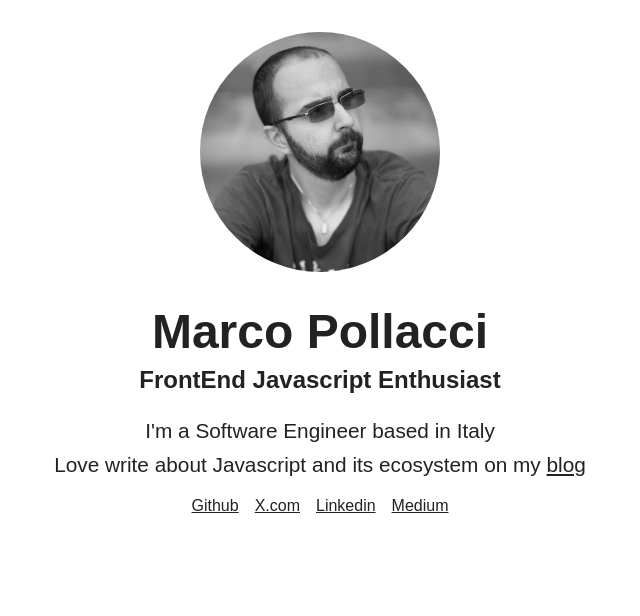
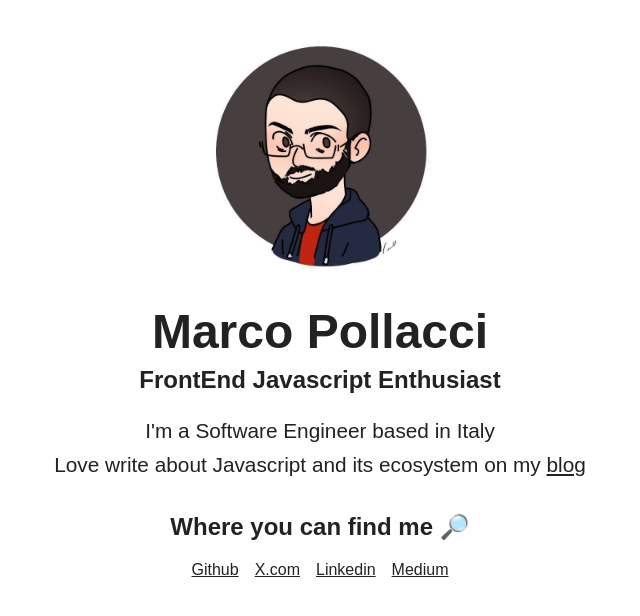
Before and after one commit to marcopollacci/marcopollacci.it, a website: page site/index.html in a window 1280 px wide. Shown: the whole page, without its empty margins (320-960 px from the left). Drawn offline with Linux system fonts and the light colour scheme.

Commit message:
feat(main): :hammer: update homepage

```diff
--- a/site/css/style.css
+++ b/site/css/style.css
@@ -45,14 +45,25 @@ p {
   border-radius: 50%;
 }
 
+.container > h2:last-of-type {
+  margin-block-start: 2rem;
+}
+
+.container > h2:last-of-type::after {
+  content: " 🔎";
+}
+
 .links {
   display: flex;
-  column-gap: 1rem;
-  margin-block-start: 1rem;
+  flex-wrap: wrap;
+  gap: 1rem;
 }
 
 @media (pointer: coarse) and (orientation: portrait) {
   .container {
     align-items: flex-start;
   }
+  .links a {
+    font-size: 1.3rem;
+  }
 }
--- a/site/index.html
+++ b/site/index.html
@@ -6,10 +6,11 @@
     <meta name="description" content="My personal website" />
     <meta name="viewport" content="width=device-width, initial-scale=1" />
     <link rel="stylesheet" href="css/style.css" />
+    <link rel="icon" href="favicon.ico" />
   </head>
   <body>
     <div class="container">
-      <img src="images/me.jpeg" alt="Personal profile pic of me" />
+      <img src="images/me.jpg" alt="Personal profile pic of me" />
       <h1>Marco Pollacci</h1>
       <h2>FrontEnd Javascript Enthusiast</h2>
       <p>I'm a Software Engineer based in Italy</p>
@@ -17,6 +18,7 @@
         Love write about Javascript and its ecosystem on my
         <a href="https://pollacci.blog/">blog</a>
       </p>
+      <h2>Where you can find me</h2>
       <div class="links">
         <a href="https://github.com/marcopollacci">Github</a>
         <a href="https://twitter.com/Cerins_Marco">X.com</a>
```
Also changed, not shown: site/favicon.ico (added), site/images/me.jpeg (deleted), site/images/me.jpg (added).
